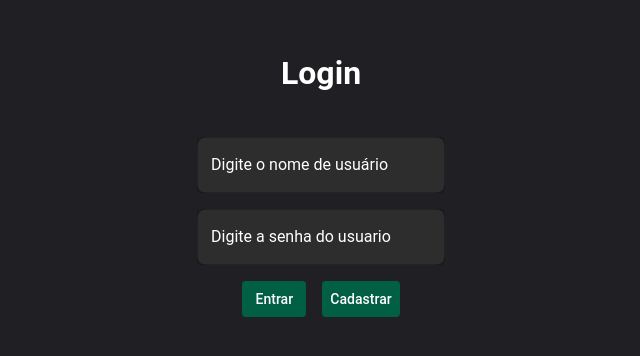
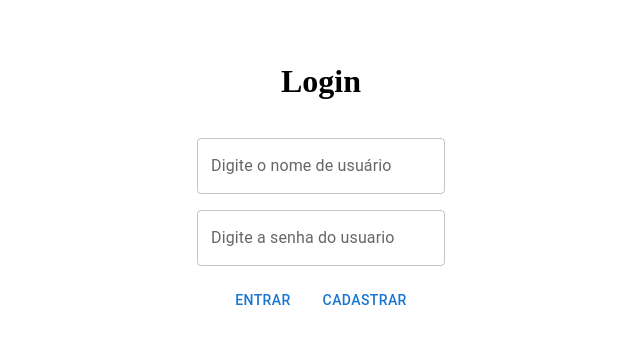
Before and after one commit to dede-ugolini/figma, a React app: page / in a window 1280 px wide. Shown: the part 148-504 px from the top of the page, without its empty margins (319-959 px from the left). Built offline with nearby package versions, Linux system fonts and the light colour scheme; the HTML template or start-up script is replaced by a standard one.

Commit message:
feat: Suporte a dark Theme

```diff
--- a/src/App.jsx
+++ b/src/App.jsx
@@ -1,6 +1,6 @@
 import { Routes, Route, BrowserRouter } from 'react-router-dom';
 
-import { Theme } from "./themes/Theme.jsx"
+// import { Theme } from "./themes/Theme.jsx"
 
 import { ThemeProvider, responsiveFontSizes } from '@mui/material/styles';
 
@@ -8,20 +8,16 @@ import Login from './components/login/Login.jsx'
 import Main from './components/Main.jsx'
 import { CssBaseline } from '@mui/material';
 
-let theme = responsiveFontSizes(Theme);
 
 function App() {
 
   return (
-    <ThemeProvider theme={theme}>
-      <CssBaseline />
     <BrowserRouter>
       <Routes>
         <Route path='/' element={<Login />} />
         <Route path='/home' element={<Main />} />
       </Routes>
     </BrowserRouter>
-    </ThemeProvider>
   );
 }
 export default App
--- a/src/components/login/Login.jsx
+++ b/src/components/login/Login.jsx
@@ -9,7 +9,7 @@ import TextField from "@mui/material/TextField";
 
 import { useState } from 'react';
 
-import { Theme } from '../../themes/Theme.jsx';
+// import { Theme } from '../../themes/Theme.jsx';
 import Register from './Register.jsx';
 
 import { login } from '../../service/post/login.js';
@@ -81,7 +81,7 @@ export default function Login() {
       display: 'flex',
       justifyContent: 'center',
       alignItems: 'center',
-      color: Theme.palette.primary.contrastText,
+      // color: Theme.palette.primary.contrastText,
     }}
     >
       <Stack spacing={2} sx={{
@@ -106,20 +106,20 @@ export default function Login() {
           label={"Digite o nome de usuário"}
           onChange={(e) => setUser(e.target.value)}
           sx={{
-            backgroundColor: Theme.palette.secondary.light,
+            // backgroundColor: Theme.palette.secondary.light,
             borderRadius: "10px",
             '& .MuiInputBase-input': { // Cor do texto de input do usuário
-              color: Theme.palette.primary.contrastText,
+              // color: Theme.palette.primary.contrastText,
             },
             '& .MuiInputLabel-root': { // Cor do label do TextField
-              color: Theme.palette.primary.contrastText,
+              // color: Theme.palette.primary.contrastText,
             },
             '& .MuiOutlinedInput-root': {
               '&:hover fieldset': {
-                borderColor: Theme.palette.primary.contrastText, // Cor do TextField ao passar o mouse
+                // borderColor: Theme.palette.primary.contrastText, // Cor do TextField ao passar o mouse
               },
               '&.Mui-focused fieldset': {
-                borderColor: Theme.palette.secondary.grayThree, // Cor do TextField ao clicá-lo
+                // borderColor: Theme.palette.secondary.grayThree, // Cor do TextField ao clicá-lo
               },
             },
             input: { color: "" } // Aparentemente ao focar no TextField a cor do label não fica mais aquele azul padrão do MUI
@@ -134,20 +134,20 @@ export default function Login() {
           onChange={(e) => setPassword(e.target.value)}
           sx={{
             color: "secondary.main",
-            backgroundColor: Theme.palette.secondary.light,
+            // backgroundColor: Theme.palette.secondary.light,
             borderRadius: "10px",
             '& .MuiInputBase-input': { // Cor do texto de input do usuário
-              color: Theme.palette.primary.contrastText,
+              // color: Theme.palette.primary.contrastText,
             },
             '& .MuiInputLabel-root': { // Cor do label do TextField
-              color: Theme.palette.primary.contrastText,
+              // color: Theme.palette.primary.contrastText,
             },
             '& .MuiOutlinedInput-root': {
               '&:hover fieldset': {
-                borderColor: Theme.palette.primary.contrastText, // Cor do TextField ao passar o mouse
+                // borderColor: Theme.palette.primary.contrastText, // Cor do TextField ao passar o mouse
               },
               '&.Mui-focused fieldset': {
-                borderColor: Theme.palette.secondary.grayThree, // Cor do TextField ao clicá-lo
+                // borderColor: Theme.palette.secondary.grayThree, // Cor do TextField ao clicá-lo
               },
             },
             input: { color: "" }
@@ -160,10 +160,10 @@ export default function Login() {
           <Button // Botão para entrar
             onClick={verify}
             sx={{
-              color: Theme.palette.primary.contrastText,
-              backgroundColor: Theme.palette.primary.dark,
+              /*   color: Theme.palette.primary.contrastText,
+                backgroundColor: Theme.palette.primary.dark, */
               '&:hover': {
-                backgroundColor: Theme.palette.primary.main
+                // backgroundColor: Theme.palette.primary.main
               }
             }}
           >
--- a/src/components/login/Register.jsx
+++ b/src/components/login/Register.jsx
@@ -8,7 +8,7 @@ import Stack from "@mui/material/Stack";
 import TextField from "@mui/material/TextField";
 
 import { useState } from 'react';
-import { Theme } from '../../themes/Theme.jsx';
+// import { Theme } from '../../themes/Theme.jsx';
 
 import { createUser } from "../../service/post/createUser.js";
 
@@ -75,24 +75,24 @@ export default function Register() {
   return (
     <>
       <Button onClick={handleClickOpen} sx={{
-        color: Theme.palette.primary.contrastText,
-        backgroundColor: Theme.palette.primary.dark,
+        /* color: Theme.palette.primary.contrastText,
+        backgroundColor: Theme.palette.primary.dark, */
         ":hover": {
-          backgroundColor: Theme.palette.primary.main
+          // backgroundColor: Theme.palette.primary.main
         }
       }}>Cadastrar
       </Button>
 
       <Dialog open={open} onClose={handleClickClose} sx={{
         "& .MuiDialog-paper": { // Precisa alterar essa classe para alterar todo o background, inclusive aquela borda desgraçada que não mudava de cor
-          backgroundColor: Theme.palette.secondary.light
+          // backgroundColor: Theme.palette.secondary.light
         }
       }}>
         <Stack spacing={2} sx={{
           margin: "20px",
           width: '450px',
           height: "450px",
-          color: Theme.palette.primary.contrastText
+          // color: Theme.palette.primary.contrastText
         }}>
           <DialogContent>
             <DialogTitle>
@@ -100,8 +100,8 @@ export default function Register() {
               <Button // Botão para fechar dialog do cadastro
                 onClick={handleClickClose}
                 sx={{
-                  position: "absolute", right: 8, top: 8, color: Theme.palette.primary.contrastText, backgroundColor: Theme.palette.primary.dark,
-                  ":hover": { backgroundColor: Theme.palette.primary.light }
+                  // position: "absolute", right: 8, top: 8, color: Theme.palette.primary.contrastText, backgroundColor: Theme.palette.primary.dark,
+                  // ":hover": { backgroundColor: Theme.palette.primary.light }
                 }}
               >
                 X
@@ -113,20 +113,20 @@ export default function Register() {
                 label={"Digite o nome de usuario"}
                 onChange={(e) => setUser(e.target.value)}
                 sx={{
-                  backgroundColor: Theme.palette.secondary.light,
+                  // backgroundColor: Theme.palette.secondary.light,
                   borderRadius: "10px",
                   '& .MuiInputBase-input': { // Cor do texto de input do usuário
-                    color: Theme.palette.primary.contrastText,
+                    // color: Theme.palette.primary.contrastText,
                   },
                   '& .MuiInputLabel-root': { // Cor do label do TextField
-                    color: Theme.palette.primary.contrastText,
+                    // color: Theme.palette.primary.contrastText,
                   },
                   '& .MuiOutlinedInput-root': {
                     '&:hover fieldset': {
-                      borderColor: Theme.palette.primary.contrastText, // Cor do TextField ao passar o mouse
+                      // borderColor: Theme.palette.primary.contrastText, // Cor do TextField ao passar o mouse
                     },
                     '&.Mui-focused fieldset': {
-                      borderColor: Theme.palette.secondary.grayThree, // Cor do TextField ao clicá-lo
+                      // borderColor: Theme.palette.secondary.grayThree, // Cor do TextField ao clicá-lo
                     },
                   },
                   input: { color: "" }
@@ -138,20 +138,20 @@ export default function Register() {
                 type="password"
                 onChange={(e) => setPassword(e.target.value)}
                 sx={{
-                  backgroundColor: Theme.palette.secondary.light,
+                  // backgroundColor: Theme.palette.secondary.light,
                   borderRadius: "10px",
                   '& .MuiInputBase-input': { // Cor do texto de input do usuário
-                    color: Theme.palette.primary.contrastText,
+                    // color: Theme.palette.primary.contrastText,
                   },
                   '& .MuiInputLabel-root': { // Cor do label do TextField
-                    color: Theme.palette.primary.contrastText,
+                    // color: Theme.palette.primary.contrastText,
                   },
                   '& .MuiOutlinedInput-root': {
                     '&:hover fieldset': {
-                      borderColor: Theme.palette.primary.contrastText, // Cor do TextField ao passar o mouse
+                      // borderColor: Theme.palette.primary.contrastText, // Cor do TextField ao passar o mouse
                     },
                     '&.Mui-focused fieldset': {
-                      borderColor: Theme.palette.secondary.grayThree, // Cor do TextField ao clicá-lo
+                      // borderColor: Theme.palette.secondary.grayThree, // Cor do TextField ao clicá-lo
                     },
                   },
                   input: { color: ""/* Theme.palette.primary.contrastText  */ }
@@ -160,10 +160,10 @@ export default function Register() {
               <Button // Botão que faz o envio dos dados do novo usuário para cadastrar
                 onClick={register}
                 sx={{
-                  color: Theme.palette.primary.contrastText,
-                  backgroundColor: Theme.palette.primary.dark,
+                  // color: Theme.palette.primary.contrastText,
+                  // backgroundColor: Theme.palette.primary.dark,
                   '&:hover': {
-                    backgroundColor: Theme.palette.primary.main
+                    // backgroundColor: Theme.palette.primary.main
                   }
                 }}>
                 Confirmar
--- a/src/themes/Theme.jsx
+++ b/src/themes/Theme.jsx
@@ -1,7 +1,86 @@
 import { createTheme } from "@mui/material/styles";
 
-export const Theme = createTheme({
+export const lightTheme = createTheme({
   palette: {
+    mode: "light",
+    primary: {
+      light: "#00B37E", // green-light
+      main: "#00875F", // green
+      dark: "#015F43", // green-dark
+      contrastText: "#fff",
+    },
+    secondary: {
+      light: "#2D2D2E", // gray
+      main: "#121214", // black
+      grayTwo: "#202024", // bold gray
+      grayThree: "#29292E", // middle gray
+      contrastText: "#fff",
+    },
+
+    text: {
+      base: "#C4C4CC",
+      title: "#E1E1E6",
+    },
+    background: {
+      default: "#FFFFF",
+      paper: "#C4C4CC",
+    },
+  },
+
+  components: {
+    // Name of the component
+    MuiButton: {
+      styleOverrides: {
+        // Name of the slot
+        root: {
+          // Some CSS
+          textTransform: "none",
+          ":hover": {
+            background: "#00B37E",
+          }
+        },
+      },
+    },
+  },
+
+  typography: {
+    fontFamily: 'Roboto, sans-serif',
+
+    fontWeightRegular: 400,
+    fontWeightBold: 700,
+
+    body1: {
+      fontSize: '16px',
+      lineHeight: 1.6,
+    },
+
+    body2: {
+      fontSize: '14px',
+      lineHeight: 1.6,
+    },
+
+    h1: {
+      fontSize: "16px", // xs (default)
+
+      '@media (min-width:600px)': {
+        fontSize: "24px",
+      },
+      '@media (min-width:900px)': {
+        fontSize: "32px",
+      },
+      '@media (min-width:1200px)': {
+        fontSize: "40px",
+      },
+    },
+
+    h3: {
+    }
+
+  }
+});
+export const darkTheme = createTheme({
+  palette: {
+    mode: "dark",
     primary: {
       light: "#00B37E", // green-light
       main: "#00875F", // green
```
Also changed, not shown: src/components/Footer.jsx (added, +30 -0 lines), src/components/Main.jsx (+19 -3 lines), src/components/Saldo.jsx (+4 -4 lines), src/components/transactions/NewTransection.jsx (+14 -14 lines), src/components/transactions/SearchBar.jsx (+4 -4 lines), src/components/transactions/Transactions.jsx (+8 -8 lines). Lines whose indentation alone changed are shown as unchanged.
